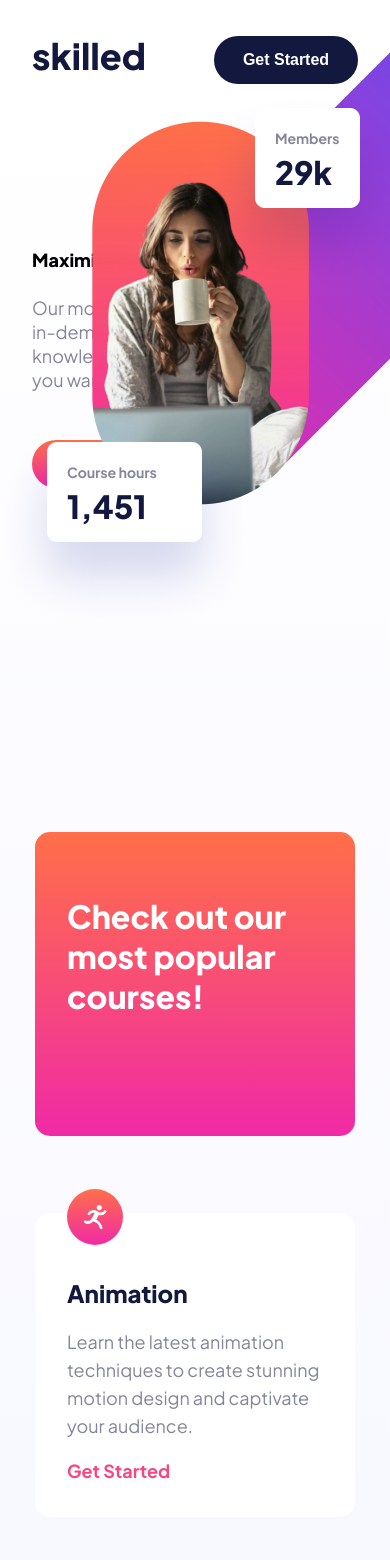
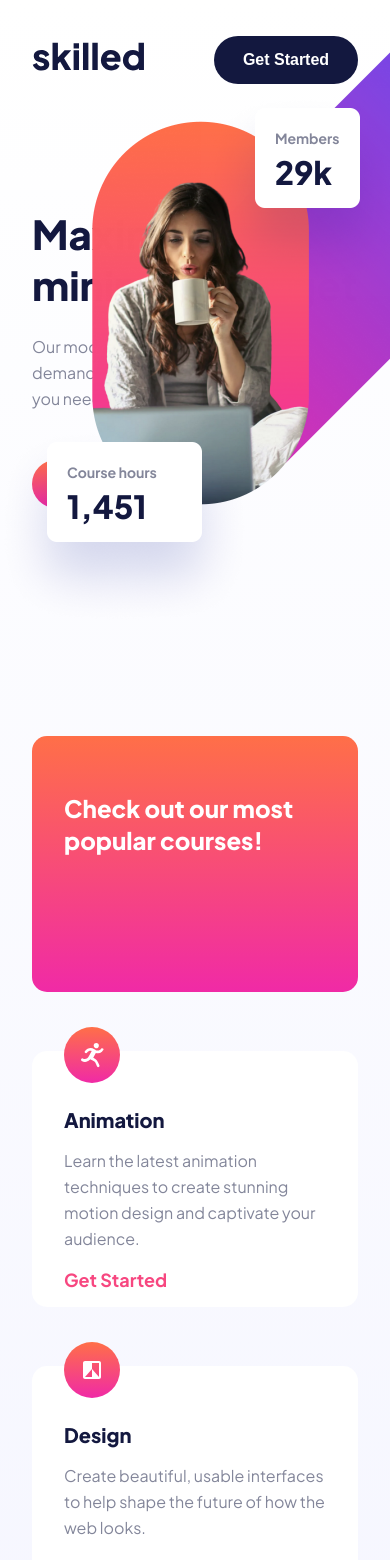
Before and after one commit to CamiStefano/my-portfolio, a Next.js app: page /projects/skilled-elearning-landing-page in a window 390 px wide. Shown: the top 1560 px of the page. Built offline with nearby package versions, Linux system fonts and the light colour scheme.

Commit message:
style: :art: add styles tablet breakpoint

```diff
--- a/app/projects/skilled-elearning-landing-page/components/Cards.jsx
+++ b/app/projects/skilled-elearning-landing-page/components/Cards.jsx
@@ -19,6 +19,13 @@ const StyledCard = styled.div`
   position: relative;
   margin-top: 3rem;
 
+  @media (max-width: 820px) {
+    gap: 1rem;
+    width: 21rem;
+    height: 16rem;
+    padding: 3.5rem 1.2rem 2rem 2rem;
+  }
+
   & .img {
     position: absolute;
     top: -1.5rem;
@@ -30,6 +37,11 @@ const StyledCard = styled.div`
     font-style: normal;
     font-weight: 800;
     line-height: 2rem;
+
+    @media (max-width: 820px) {
+      font-size: 1.25rem;
+      line-height: normal;
+    }
   }
 
   & .label {
@@ -38,6 +50,11 @@ const StyledCard = styled.div`
     font-style: normal;
     font-weight: 500;
     line-height: 1.75rem;
+
+    @media (max-width: 820px) {
+      font-size: 1rem;
+      line-height: 1.625rem;
+    }
   }
 
   & .link {
--- a/app/projects/skilled-elearning-landing-page/components/CardsSection.jsx
+++ b/app/projects/skilled-elearning-landing-page/components/CardsSection.jsx
@@ -8,10 +8,14 @@ import { AnimationSVG, DesignSVG, PhotographySVG, CryptoSVG, BusinessSVG } from
 
 const StyledCardsSection = styled.section`
   display: flex;
-  justify-content: space-around;
+  justify-content: space-between;
   flex-wrap: wrap;
   gap: 1.8rem;
-  padding: 0rem 2rem 7rem;
+  padding: 0rem 0rem 7rem;
+
+  @media (max-width: 820px) {
+    gap: 0.7rem;
+  }
 
   & .box-1 {
     width: 20rem;
@@ -21,12 +25,23 @@ const StyledCardsSection = styled.section`
     padding: 4rem 2rem 8rem;
     margin-top: 3rem;
 
+    @media (max-width: 820px) {
+      width: 21rem;
+      height: 16rem;
+      padding: 3.5rem 2rem 8rem;
+    }
+
     & p {
       color: ${theme.light};
       font-size: 2rem;
       font-style: normal;
       font-weight: 800;
       line-height: 2.5rem;
+
+      @media (max-width: 820px) {
+        font-size: 1.5rem;
+        line-height: 2rem;
+      }
     }
   }
 `;
--- a/app/projects/skilled-elearning-landing-page/components/Footer.jsx
+++ b/app/projects/skilled-elearning-landing-page/components/Footer.jsx
@@ -13,11 +13,11 @@ const StyledFooter = styled.footer`
   display: flex;
   justify-content: center;
   align-items: center;
+  padding: 0rem 2.5rem;
 
   & .container {
     width: 100%;
     max-width: 1110px;
-    padding: 0rem 2rem;
     display: flex;
     justify-content: space-between;
     align-items: center;
@@ -34,10 +34,6 @@ const StyledFooter = styled.footer`
         background: ${theme.gradient2hover};
       }
     }
-  }
-
-  @media (max-width: 768px) {
-    width: 19.5rem;
   }
 
   & .title {
--- a/app/projects/skilled-elearning-landing-page/components/Hero.jsx
+++ b/app/projects/skilled-elearning-landing-page/components/Hero.jsx
@@ -8,13 +8,22 @@ import Button from './Button';
 
 const StyledHero = styled.section`
   display: flex;
-  padding: 7rem 2rem 0rem;
+  padding: 7rem 0rem 0rem;
   height: 42rem;
+
+  @media (max-width: 1280px) {
+    padding: 6rem 0rem 0rem;
+    height: 36rem;
+  }
 
   & .main__section__text {
     display: flex;
     flex-direction: column;
     width: 29rem;
+
+    @media (max-width: 820px) {
+      max-width: 28rem;
+    }
   }
 
   & .main__section__image {
--- a/app/projects/skilled-elearning-landing-page/components/NavBar.jsx
+++ b/app/projects/skilled-elearning-landing-page/components/NavBar.jsx
@@ -17,7 +17,6 @@ const StyledNavBar = styled.nav`
 
   & .container {
     max-width: 1110px;
-    padding: 0rem 2rem;
     display: flex;
     justify-content: space-between;
     align-items: center;
--- a/app/projects/skilled-elearning-landing-page/styles.js
+++ b/app/projects/skilled-elearning-landing-page/styles.js
@@ -26,6 +26,7 @@ export const Wrapper = styled.section`
   flex-direction: column;
   align-items: center;
   background: ${theme.gradient3};
+  padding: 0rem 2rem;
 
   & .container {
     width: 100%;
@@ -41,25 +42,25 @@ export const Title = styled.h1`
   font-size: 3.5rem;
   line-height: normal;
   font-weight: 800;
+  color: ${theme.dark};
 
-  @media (max-width: 768px) {
-    font-size: 1.125rem;
-    line-height: 1.5rem;
-    padding-top: 1.5rem;
+  @media (max-width: 820px) {
+    font-size: 2.5rem;
   }
 `;
 
 export const Paragraph = styled.p`
-  font-size: 1rem;
+  font-size: 1.125rem;
   line-height: 1.75rem;
   font-weight: 500;
   color: ${theme.grey};
   padding: 1.81rem 0rem 2.5rem;
-  max-width: 24rem;
+  max-width: 28rem;
 
-  @media (max-width: 768px) {
-    font-size: 1.125rem;
-    line-height: 1.5rem;
+  @media (max-width: 820px) {
+    font-size: 1rem;
+    line-height: 1.625rem;
     padding-top: 1.5rem;
+    max-width: 24rem;
   }
 `;
```
